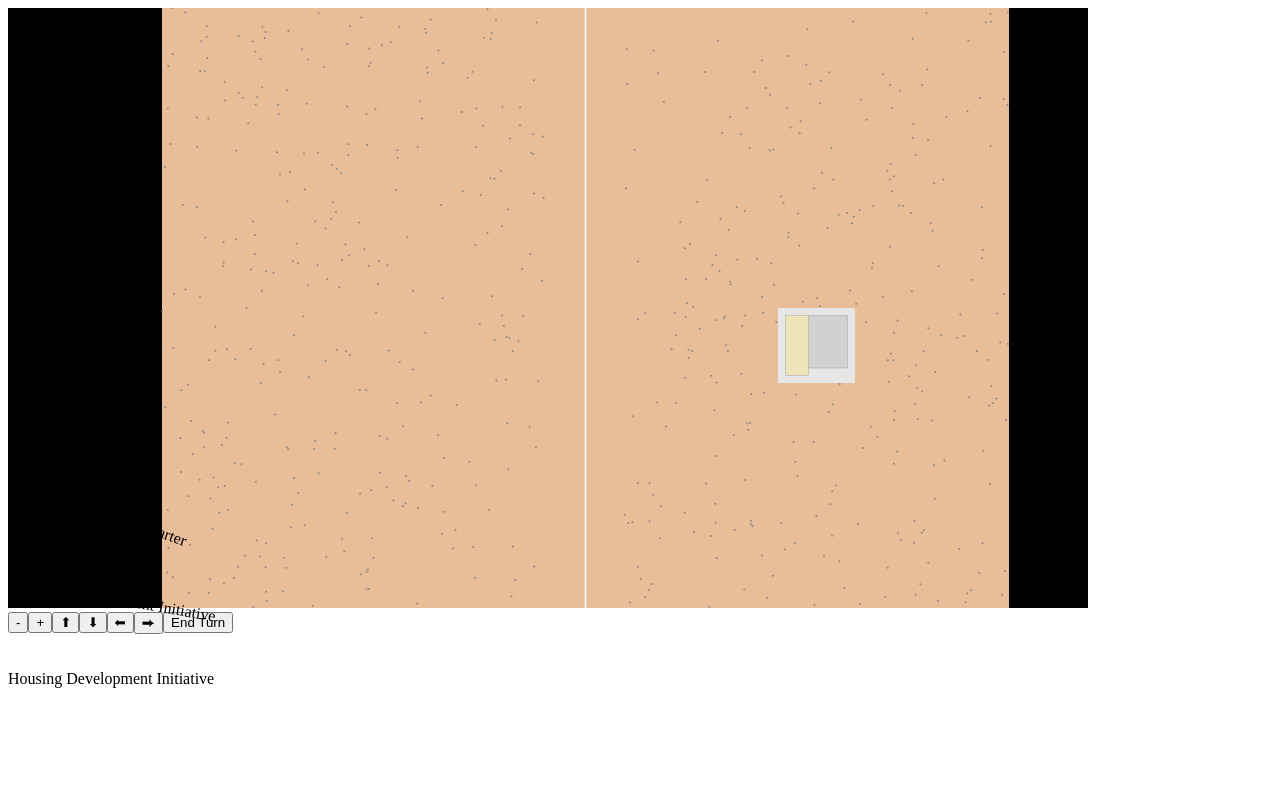
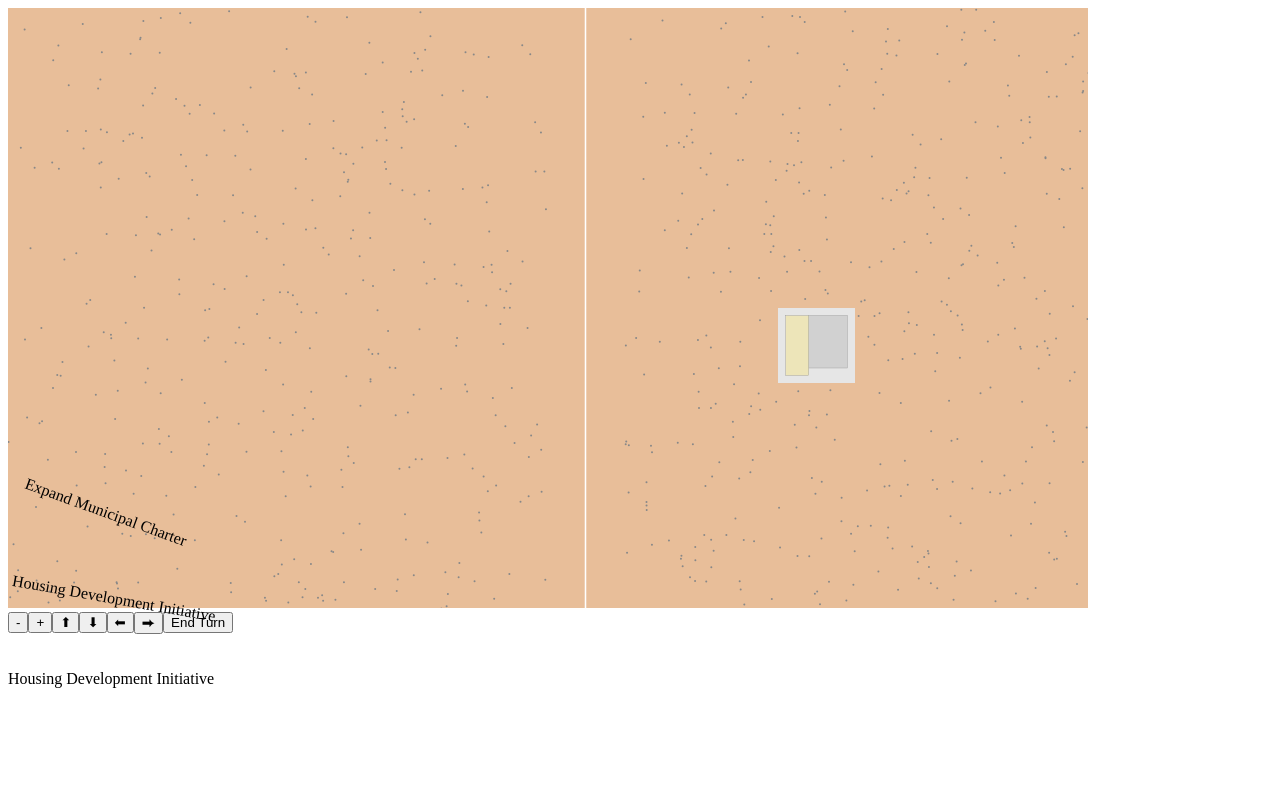
Before and after one commit to whatgoodisaroad/polity, a React app: page / in a window 1280 px wide. Shown: the top 796 px of the page. Built offline with nearby package versions, Linux system fonts and the light colour scheme; the HTML template or start-up script is replaced by a standard one.

Commit message:
Rearrange

```diff
--- a/src/game.ts
+++ b/src/game.ts
@@ -79,8 +79,8 @@ function initStat(key: StatKey): Stat {
 
 export function getInitialState(): State {
   const map: MapCell[] = [];
-  for (let row = -5; row <= 5; row++) {
-    for (let column = -5; column <= 5; column++) {
+  for (let row = -10; row <= 10; row++) {
+    for (let column = -10; column <= 10; column++) {
       if (row === 0 && column === 3) {
         map.push( new CityHallCell(row, column));
       } else if (column === 0) {
--- a/src/index.tsx
+++ b/src/index.tsx
@@ -85,6 +85,7 @@ function Game(): React.ReactNode {
   }, [state.map, zoom, centerRow, centerColumn, hover?.row, hover?.column]);
 
   return <div>
+    <Row>
       <canvas
         ref={canvasRef}
         height={canvasHeight}
@@ -103,17 +104,19 @@ function Game(): React.ReactNode {
           setHover({ row, column });
         }}
       />
-    <Row>
       <div>
-        <button onClick={zoomOut}>-</button>
-        <button onClick={zoomIn}>+</button>
-        <button onClick={moveUp}>⬆</button>
-        <button onClick={moveDown}>⬇</button>
-        <button onClick={moveLeft}>⬅</button>
-        <button onClick={moveRight}>⮕</button>
-        <button onClick={endTurn}>End Turn</button>
-      </div>
-      <div>
+        <table>
+          <tbody>
+            {[...state.stats.entries()].map(([key, value]) => (
+              <tr key={key}>
+                <td>{value.displayName ?? key}:</td>
+                <td>
+                  {value.value} {value.max ? ` / ${value.max}` : ''}
+                </td>
+              </tr>
+            ))}
+          </tbody>
+        </table>
         {hoverCell && <>
           <table>
             <tbody>
@@ -127,19 +130,16 @@ function Game(): React.ReactNode {
           </table>
         </>}
       </div>
+    </Row>
+    <Row>
       <div>
-        <table>
-          <tbody>
-            {[...state.stats.entries()].map(([key, value]) => (
-              <tr key={key}>
-                <td>{value.displayName ?? key}:</td>
-                <td>
-                  {value.value} {value.max ? ` / ${value.max}` : ''}
-                </td>
-              </tr>
-            ))}
-          </tbody>
-        </table>
+        <button onClick={zoomOut}>-</button>
+        <button onClick={zoomIn}>+</button>
+        <button onClick={moveUp}>⬆</button>
+        <button onClick={moveDown}>⬇</button>
+        <button onClick={moveLeft}>⬅</button>
+        <button onClick={moveRight}>⮕</button>
+        <button onClick={endTurn}>End Turn</button>
       </div>
     </Row>
     <div>
```
Lines whose indentation alone changed are shown as unchanged.
